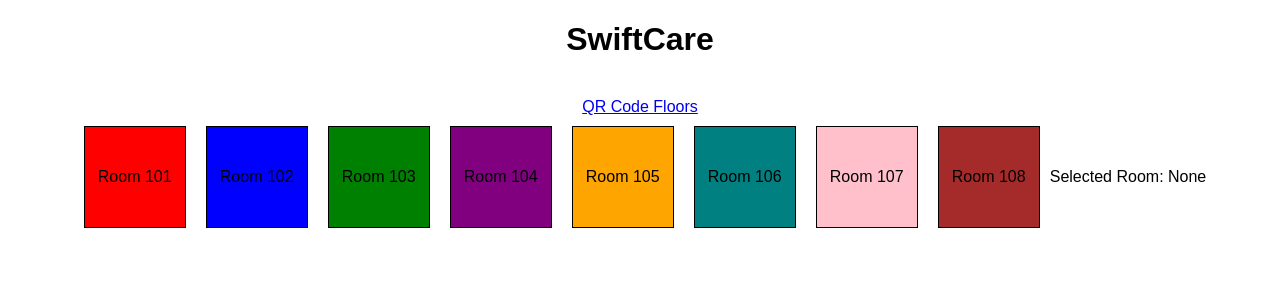
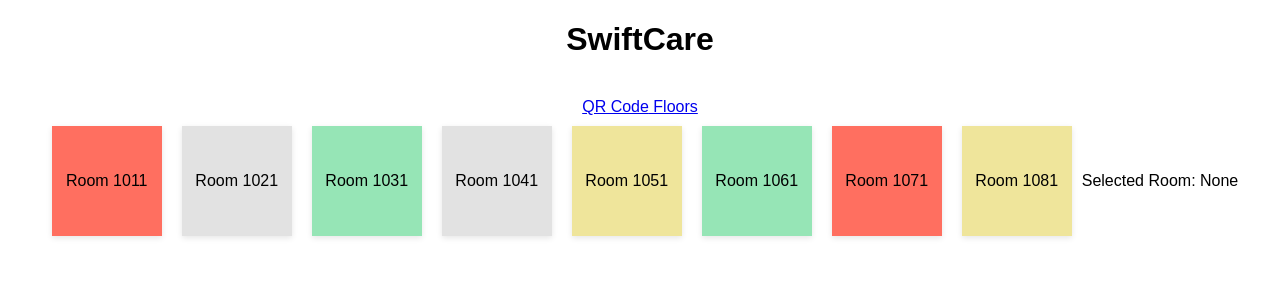
Before and after one commit to AyuTim/Patient-Backing, a React (Create React App) app: page /Floor in a window 1280 px wide. Shown: the top 300 px of the page. Built offline with nearby package versions, Linux system fonts and the light colour scheme.

Commit message:
boxes
hello

```diff
--- a/src/Box.css
+++ b/src/Box.css
@@ -10,19 +10,25 @@
   }
 
   .room-box {
-    width: 100px;
-    height: 100px;
+    width: 110px;
+    height: 110px;
     display: flex;
     align-items: center;
     justify-content: center;
-    border: 1px solid #000;
+    box-shadow: 0 2px 6px rgba(0, 0, 0, 0.1);
     cursor: pointer;
   }
 
   .box {
     width: 100px;
     height: 100px;
-    border: 1px solid #000;
     margin: 10px;
     padding: 10px;
   }
+
+  .circle {
+    width: 18px;
+    height: 18px;
+    background-color: #b9e0f9;
+    border-radius: 50%;
+  }
--- /dev/null
+++ b/src/CircleInBox.js
@@ -0,0 +1,13 @@
+// CircleInBox.js
+import React from 'react';
+import './Box.css'; // Import your CSS file
+
+const CircleInBox = () => {
+  return (
+    <div className="box">
+      <div className="circle"></div>
+    </div>
+  );
+};
+
+export default CircleInBox;
--- a/src/Floor.js
+++ b/src/Floor.js
@@ -1,5 +1,6 @@
 import React, { useState } from 'react';
 import './Box.css';
+import CircleInBox from './CircleInBox';
 
 function Box({ title, content }) {
   return (
@@ -10,7 +11,8 @@ function Box({ title, content }) {
   );
 }
 
-function RoomBox({ roomNumber, color, onClick }) {
+
+function RoomBox({ wheelchair, roomNumber, color, onClick }) {
   return (
     <div
       className="room-box"
@@ -18,6 +20,7 @@ function RoomBox({ roomNumber, color, onClick }) {
       onClick={() => onClick(roomNumber)}
     >
       Room {roomNumber}
+      {wheelchair}
     </div>
   );
 }
@@ -29,15 +32,16 @@ function RoomGrid() {
     setSelectedRoom(roomNumber);
   };
 
+
   const roomsData = [
-    { roomNumber: 101, color: 'red' },
-    { roomNumber: 102, color: 'blue' },
-    { roomNumber: 103, color: 'green' },
-    { roomNumber: 104, color: 'purple' },
-    { roomNumber: 105, color: 'orange' },
-    { roomNumber: 106, color: 'teal' },
-    { roomNumber: 107, color: 'pink' },
-    { roomNumber: 108, color: 'brown' },
+    { roomNumber: 101, color: '#FF6F60', wheelchair: 1 },
+    { roomNumber: 102, color: '#E2E2E2', wheelchair: 1},
+    { roomNumber: 103, color: '#96E5B6', wheelchair: 1 },
+    { roomNumber: 104, color: '#E2E2E2', wheelchair: 1 },
+    { roomNumber: 105, color: '#EFE59B', wheelchair: 1 },
+    { roomNumber: 106, color: '#96E5B6', wheelchair: 1 },
+    { roomNumber: 107, color: '#FF6F60', wheelchair: 1 },
+    { roomNumber: 108, color: '#EFE59B', wheelchair: 1 },
     // Add more rooms as needed
   ];
 
@@ -48,6 +52,7 @@ function RoomGrid() {
           <RoomBox
             roomNumber={room.roomNumber}
             color={room.color}
+            wheelchair={room.wheelchair}
             onClick={handleBoxClick}
           />
         </div>
@@ -57,6 +62,7 @@ function RoomGrid() {
       </div>
     </div>
   );
+
 }
 
 export default RoomGrid;
```
